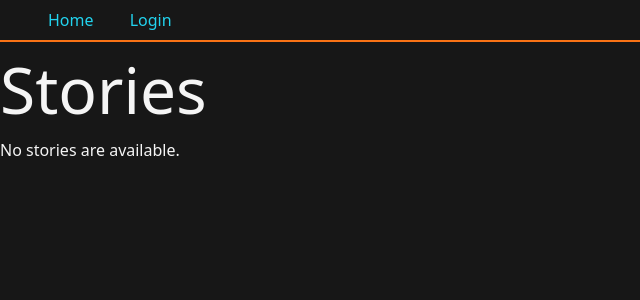
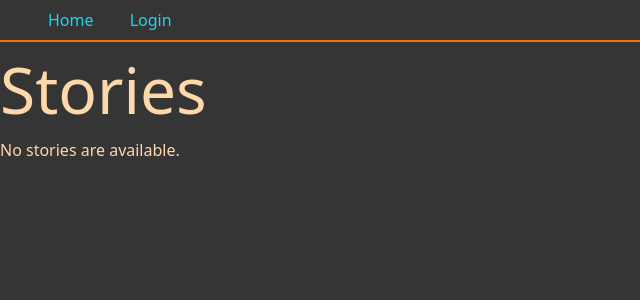
Before and after one commit to jruss06/ficition, a Django app: page / in a window 1280 px wide. Shown: the top 300 px of the page, without its empty margins (0-640 px from the left). Run offline with Django 5.2, Linux system fonts and the light colour scheme; data that the repository does not hold is empty.

Commit message:
brighter background

```diff
--- a/static/output.css
+++ b/static/output.css
@@ -642,10 +642,9 @@ select {
 }
 
 body {
-  --tw-bg-opacity: 1;
-  background-color: rgb(23 23 23 / var(--tw-bg-opacity));
   --tw-text-opacity: 1;
-  color: rgb(245 245 245 / var(--tw-text-opacity));
+  color: rgb(254 215 170 / var(--tw-text-opacity));
+  background-color: rgb(53, 53, 53);
 }
 
 a {
--- a/static/style.css
+++ b/static/style.css
@@ -4,7 +4,8 @@
 
 @layer base {
   body {
-    @apply bg-neutral-900 text-neutral-100;
+    @apply text-orange-200;
+    background-color: rgb(53, 53, 53);
   }
   a {
     @apply text-cyan-400;
```
